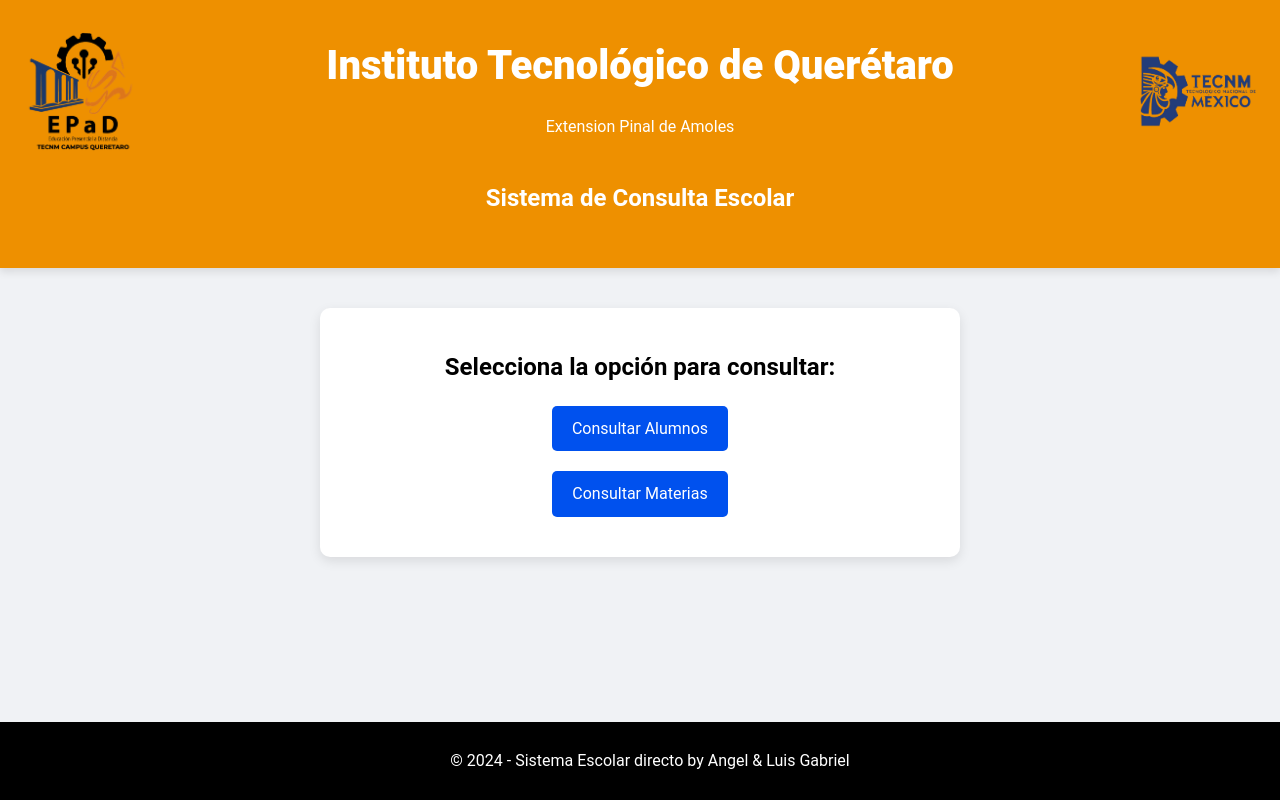
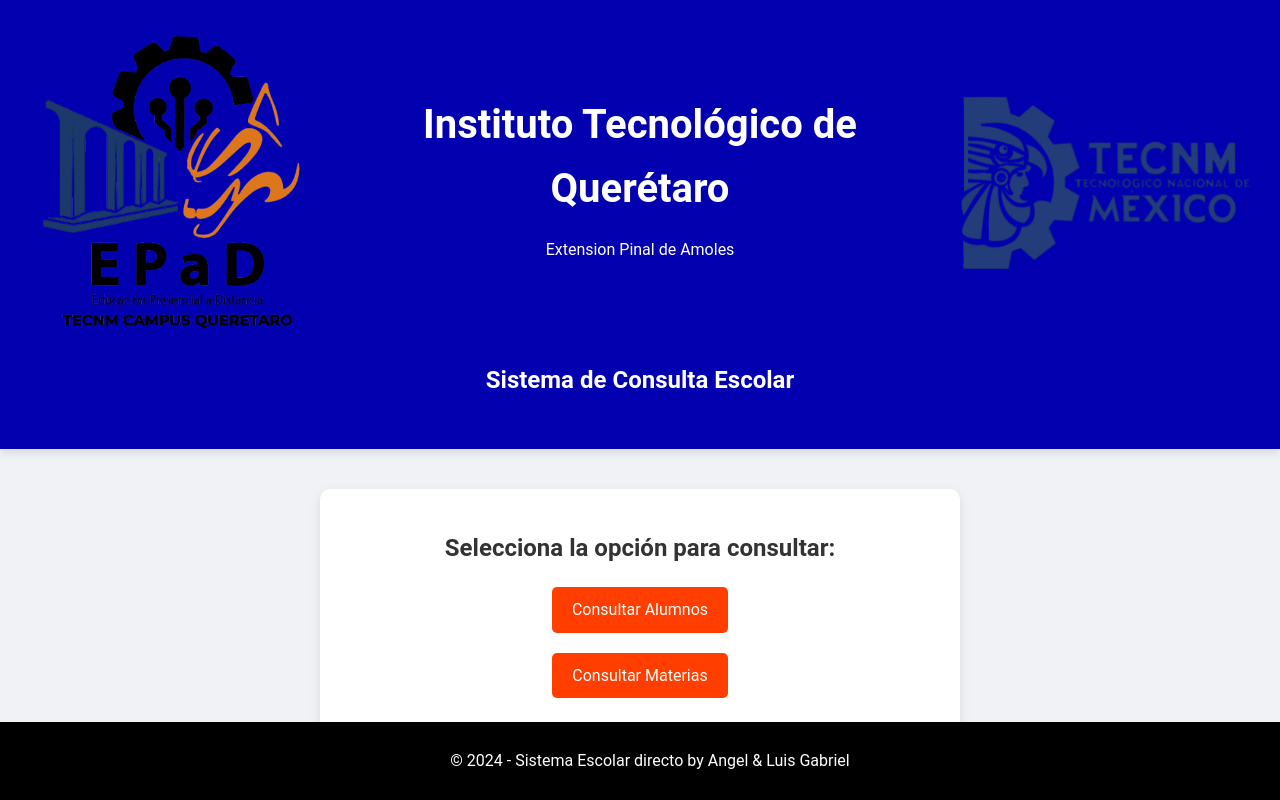
Before and after one commit to Angel290922/ds, a plain HTML site: page index.html in a window 1280 px wide. Drawn offline with Linux system fonts and the light colour scheme.

Commit message:
Update estilos.css

```diff
--- a/estilos.css
+++ b/estilos.css
@@ -4,13 +4,13 @@
     background-color: #f0f2f5;
     margin: 0;
     padding: 0;
-    color: #000000;
+    color: #333;
     line-height: 1.6;
 }
 
 /* Encabezado */
 header {
-    background-color: #ee9000; /* Color de fondo del encabezado */
+    background-color: #0300af; /* Color de fondo del encabezado */
     color: white;
     padding: 30px 20px;
     text-align: center;
@@ -20,7 +20,7 @@
 header h1 {
     margin: 0;
     font-size: 2.5em;
-    font-weight: 900;
+    font-weight: 700;
 }
 
 /* Contenido principal */
@@ -41,7 +41,7 @@
 main label {
     display: block;
     font-size: 1.2em;
-    color: #000000; /* Color del texto de las etiquetas */
+    color: #0300af; /* Color del texto de las etiquetas */
     margin-bottom: 10px;
 }
 
@@ -56,7 +56,7 @@
 }
 
 main button {
-    background-color: #0051ee; /* Color de fondo del botón */
+    background-color: #ff3e00; /* Color de fondo del botón */
     color: white;
     padding: 10px 20px;
     border: none;
@@ -81,7 +81,7 @@
 }
 
 #resultado p strong, #resultadoMateria p strong {
-    color: #4d4fda; /* Color de texto de elementos importantes */
+    color: #0300af; /* Color de texto de elementos importantes */
 }
 
 /* Página de inicio */
@@ -96,7 +96,7 @@
 
 main ul li a {
     text-decoration: none;
-    background-color: #0051ee; /* Color de fondo de los enlaces */
+    background-color: #ff3e00; /* Color de fondo de los enlaces */
     color: white;
     padding: 10px 20px;
     border-radius: 5px;
@@ -128,18 +128,18 @@
 }
 
 .images {
-    flex: 1;
-    text-align: center;
+    flex: 1; /* Permite que las imágenes ocupen el espacio necesario */
+    text-align: center; /* Centra las imágenes dentro de su contenedor */
 }
 
 .header-image {
-    max-width: 100%;
-    height: auto;
+    max-width: 100%; /* Asegura que la imagen no exceda el ancho del contenedor */
+    height: auto; /* Mantiene la relación de aspecto */
 }
 
 .text-container {
-    flex: 8;
-    text-align: center;
+    flex: 2; /* Ocupa más espacio en el centro */
+    text-align: center; /* Centra el texto */
 }
 
 /* Estilo responsivo */
```
